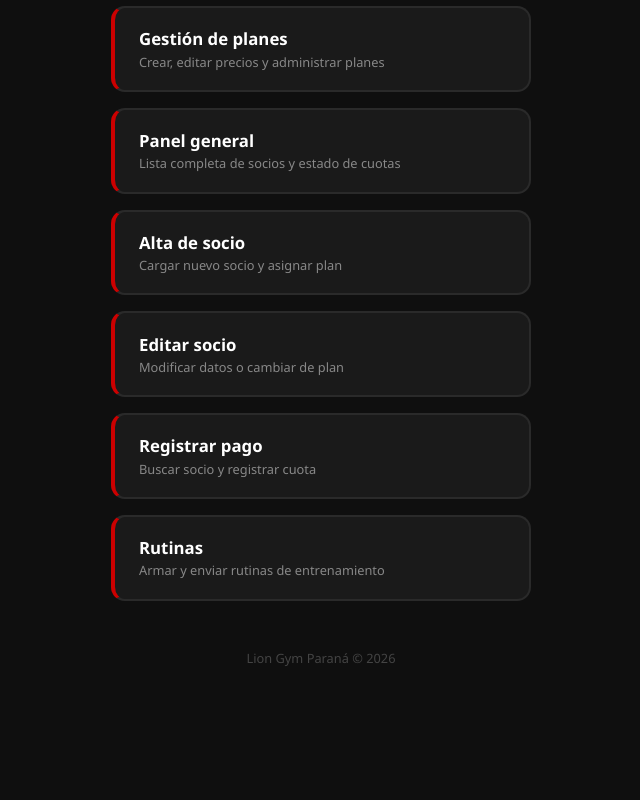
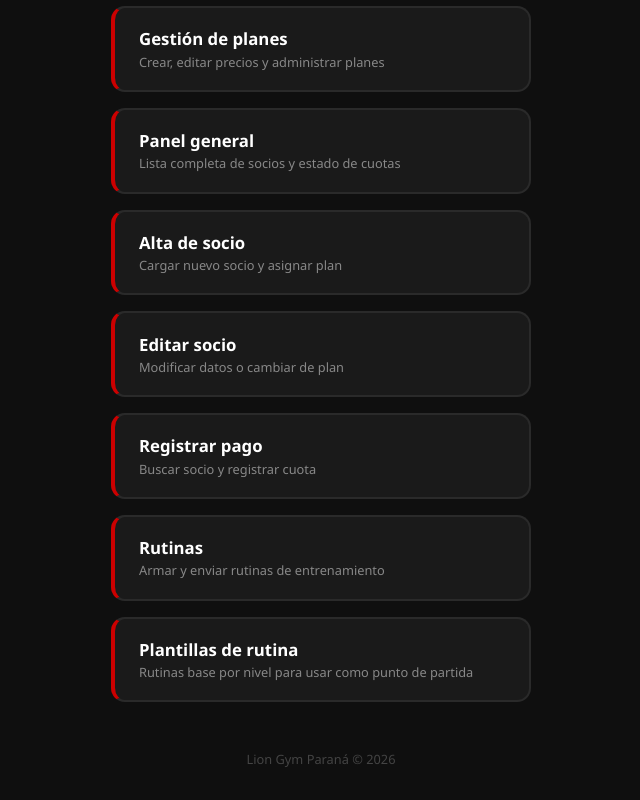
Before and after one commit to Laura-Chaves/lion-gym-parana, a plain HTML site: page index.html in a window 1280 px wide. Shown: the part 654-1454 px from the top of the page, without its empty margins (319-959 px from the left). Before the commit the page ends 1353 px from the top, so only its background shows below. Drawn offline with Linux system fonts and the light colour scheme.

Commit message:
Update index.html

```diff
--- a/index.html
+++ b/index.html
@@ -176,6 +176,13 @@
         <div class="desc">Armar y enviar rutinas de entrenamiento</div>
       </div>
     </a>
+
+    <a href="plantillas.html">
+      <div class="texto">
+        <div class="titulo">Plantillas de rutina</div>
+        <div class="desc">Rutinas base por nivel para usar como punto de partida</div>
+      </div>
+    </a>
   </div>
 
   <div class="footer">Lion Gym Paraná © 2026</div>
```
